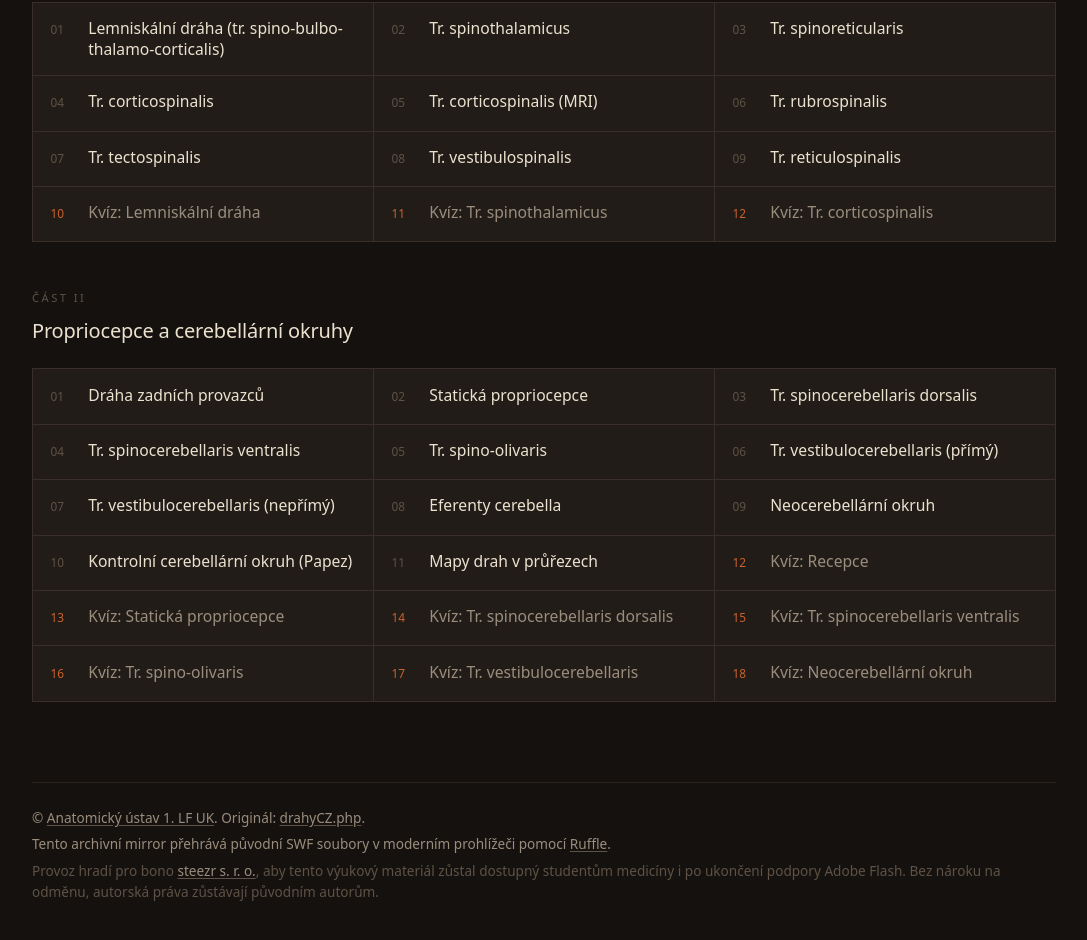
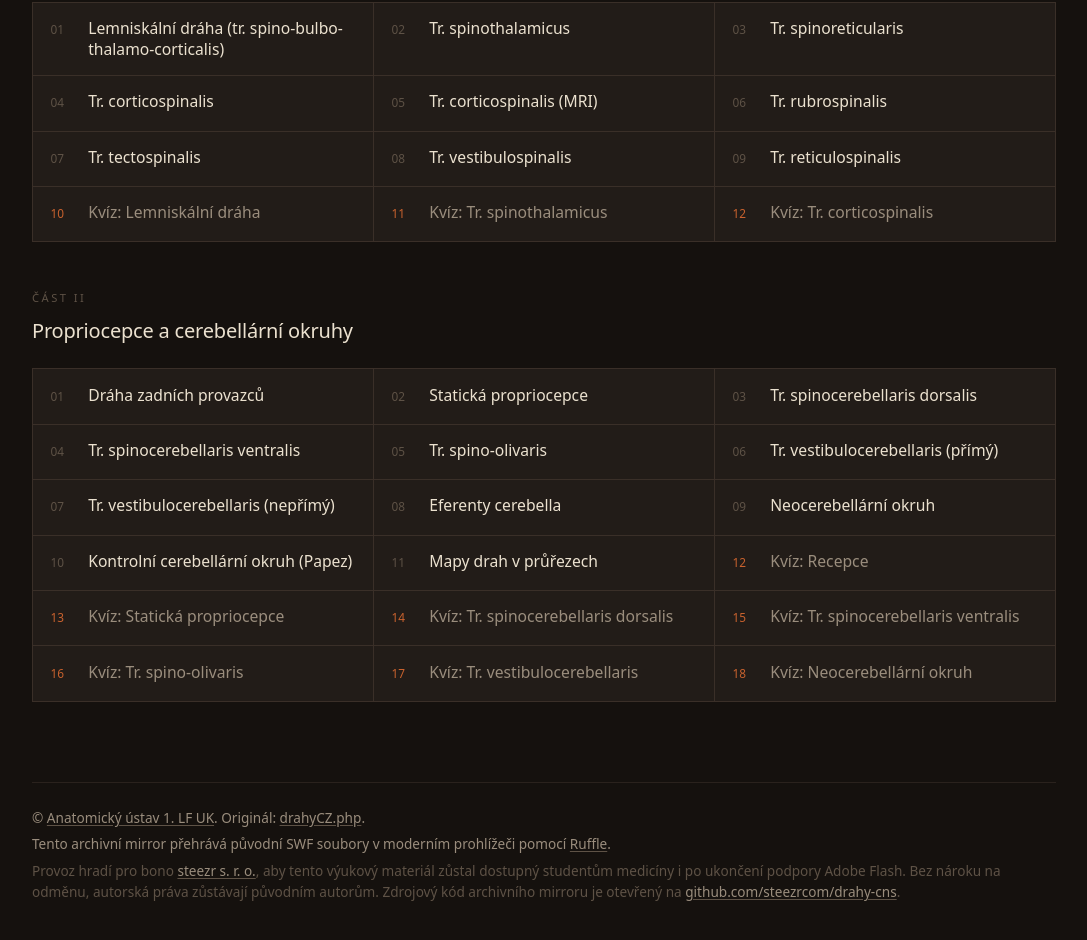
Before and after one commit to steezrcom/drahy-cns, a plain HTML site: page public/index.html in a window 1280 px wide. Shown: the part 385-1325 px from the top of the page, without its empty margins (96-1183 px from the left). Drawn offline with Linux system fonts and the light colour scheme; a web font is replaced by a local one.

Commit message:
docs: link to public source repo on github

```diff
--- a/public/index.html
+++ b/public/index.html
@@ -20,7 +20,7 @@
     <footer class="colophon">
       <p>© <a href="https://anat.lf1.cuni.cz/" target="_blank" rel="noopener">Anatomický ústav 1. LF UK</a>. Originál: <a href="https://anat.lf1.cuni.cz/materialy/drahyCZ.php" target="_blank" rel="noopener">drahyCZ.php</a>.</p>
       <p>Tento archivní mirror přehrává původní SWF soubory v moderním prohlížeči pomocí <a href="https://ruffle.rs" target="_blank" rel="noopener">Ruffle</a>.</p>
-      <p>Provoz hradí pro bono <a href="https://steezr.com" target="_blank" rel="noopener">steezr&nbsp;s.&nbsp;r.&nbsp;o.</a>, aby tento výukový materiál zůstal dostupný studentům medicíny i po ukončení podpory Adobe Flash. Bez nároku na odměnu, autorská práva zůstávají původním autorům.</p>
+      <p>Provoz hradí pro bono <a href="https://steezr.com" target="_blank" rel="noopener">steezr&nbsp;s.&nbsp;r.&nbsp;o.</a>, aby tento výukový materiál zůstal dostupný studentům medicíny i po ukončení podpory Adobe Flash. Bez nároku na odměnu, autorská práva zůstávají původním autorům. Zdrojový kód archivního mirroru je otevřený na <a href="https://github.com/steezrcom/drahy-cns" target="_blank" rel="noopener">github.com/steezrcom/drahy-cns</a>.</p>
     </footer>
   </div>
 
```
Also changed, not shown: 1 other file.
